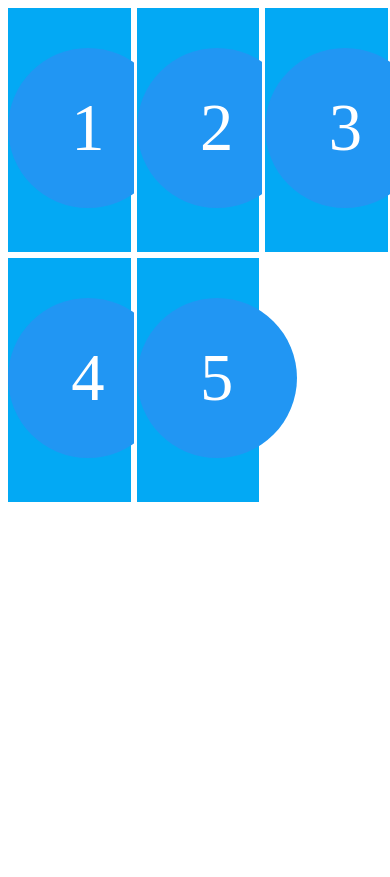
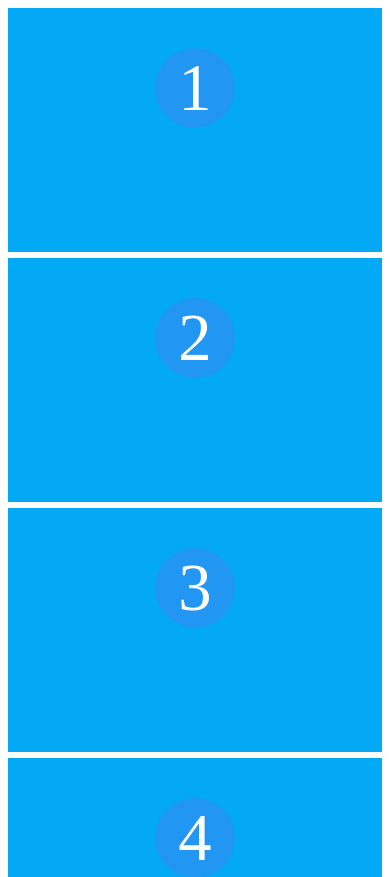
Before and after one commit to unlocomqx/ng-slider, an Angular app: page / in a window 390 px wide. Shown: the top 877 px of the page. Before the commit the page ends 844 px from the top, so only its background shows below. Built offline with nearby package versions, Linux system fonts and the light colour scheme.

Commit message:
set responsive rules for card component

```diff
--- a/src/app/card/card.component.css
+++ b/src/app/card/card.component.css
@@ -10,15 +10,26 @@ div.card {
 
 div.card span {
   display: block;
-    width: 100px;
+  width: 80px;
   margin: 0 auto;
-    height: 100px;
-    line-height: 100px;
+  height: 80px;
+  line-height: 80px;
   font-size: 50pt;
   text-align: center;
   color: #fff;
   background: #2196f3;
-    padding: 30px;
   border-radius: 50%;
   margin-top: 40px;
 }
+
+@media (max-width: 480px) {
+  div.card {
+    width: 100%;
+  }
+}
+
+@media (min-width: 481px) and (max-width: 768px) {
+  div.card {
+    width: 50%;
+  }
+}
--- a/src/app/cards/cards.component.css
+++ b/src/app/cards/cards.component.css
@@ -1,5 +1,6 @@
 div.cards {
-    padding: 5px;
-    width: 100%;
-    overflow: hidden;
+  padding: 5px;
+  width: 100%;
+  box-sizing: border-box;
+  overflow: hidden;
 }
--- a/src/styles.css
+++ b/src/styles.css
@@ -1,4 +1,4 @@
 html, body {
-    padding: 0px;
-    margin: 0px;
+  padding: 0px;
+  margin: 0px;
 }
```
Lines whose indentation alone changed are shown as unchanged.
